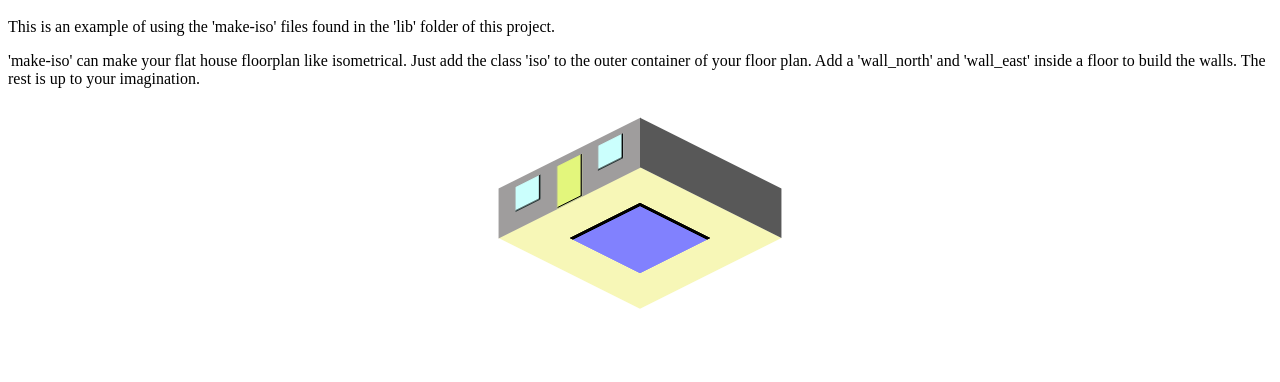
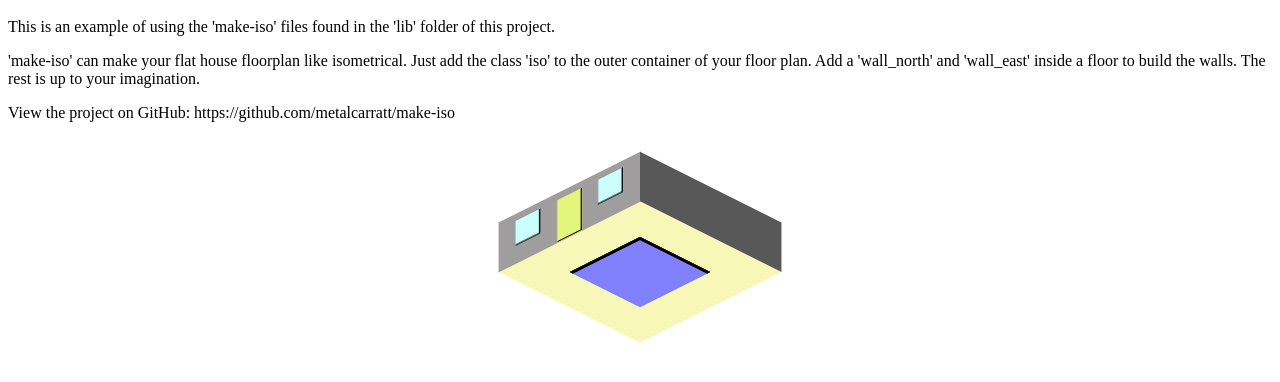
Before and after one commit to metalcarratt/make-iso, a plain HTML site: page index.html in a window 1280 px wide. Shown: the part 48-430 px from the top of the page. Drawn offline with Linux system fonts and the light colour scheme.

Commit message:
Update index.html

```diff
--- a/index.html
+++ b/index.html
@@ -20,6 +20,8 @@
     Add a 'wall_north' and 'wall_east' inside a floor to build the walls. The rest is up to your imagination.
 </p>
 
+<p>View the project on GitHub: https://github.com/metalcarratt/make-iso</p>
+
 <div class="outer">
     <span class="floor iso">
         <span class="wall_north">
```
